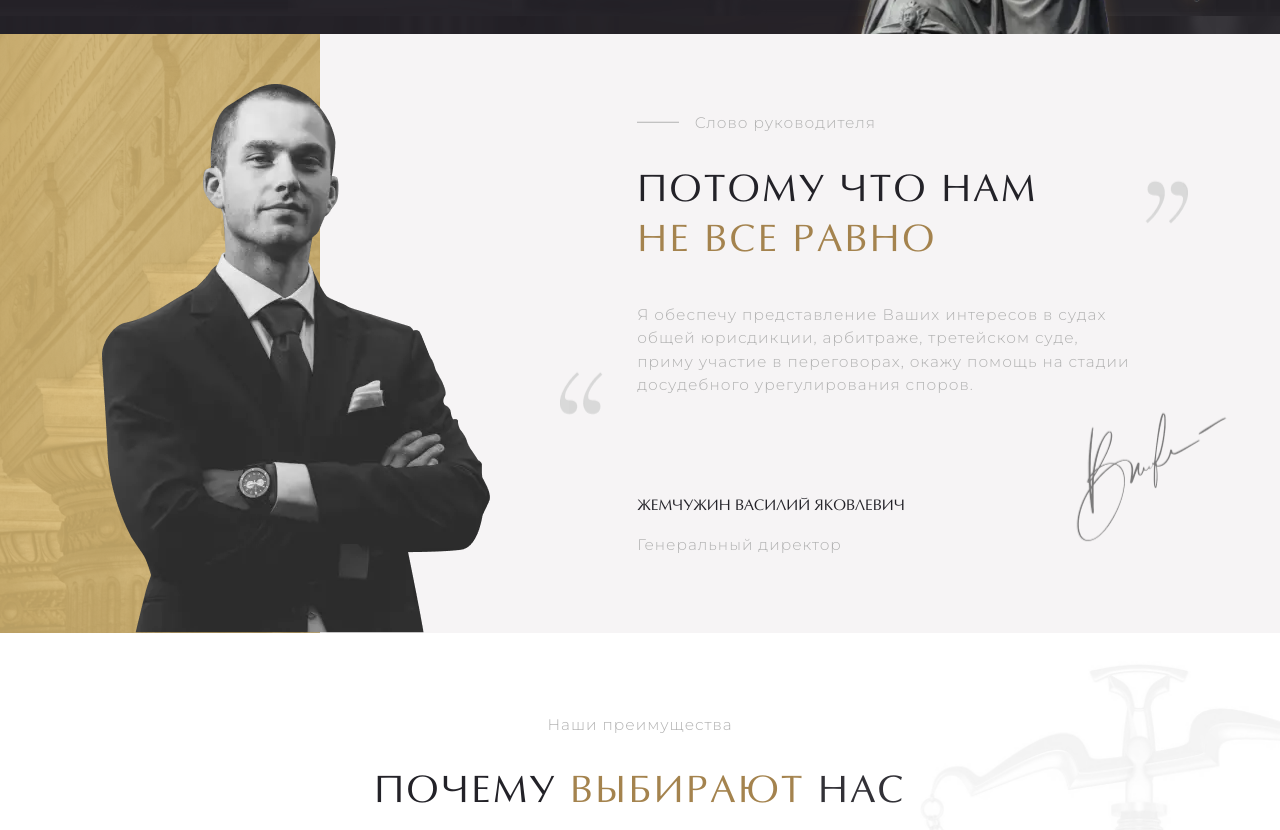
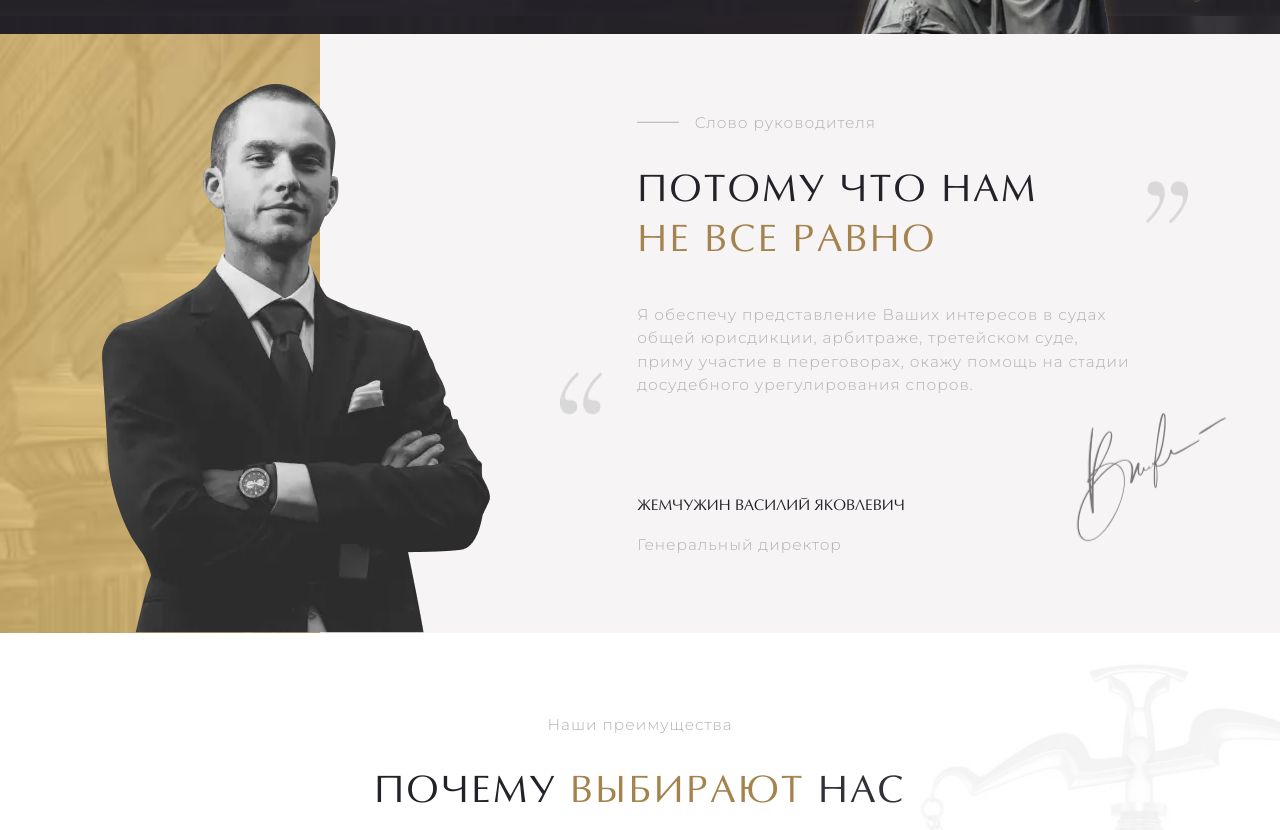
Before and after one commit to bemfes/Law-firm-LIR, a plain HTML site: page index.html in a window 1280 px wide. Shown: the part 664-1494 px from the top of the page. Drawn offline with Linux system fonts and the light colour scheme.

Commit message:
fixed style for img

```diff
--- a/css/style2.css
+++ b/css/style2.css
@@ -585,13 +585,14 @@ canvas {
 }
 .second-section__left {
   width: 25%;
-  /* background: url(../images/human-back.png) center/cover no-repeat; */
   background-image: url("../images/human-back.png");
-
+  background-repeat: no-repeat;
+  background-position: center;
+  background-size: cover;
   background-image: image-set(
       url("../images/human-back.avif") type("image/avif"),
       url("../images/human-back.webp") type("image/webp"),
-      url("../images/human-back.png"),
+      url("../images/human-back.png")
     );
 }
 .second-section__right {
```
